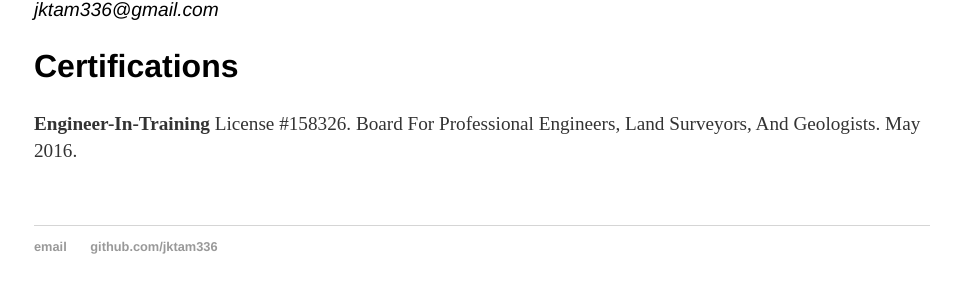
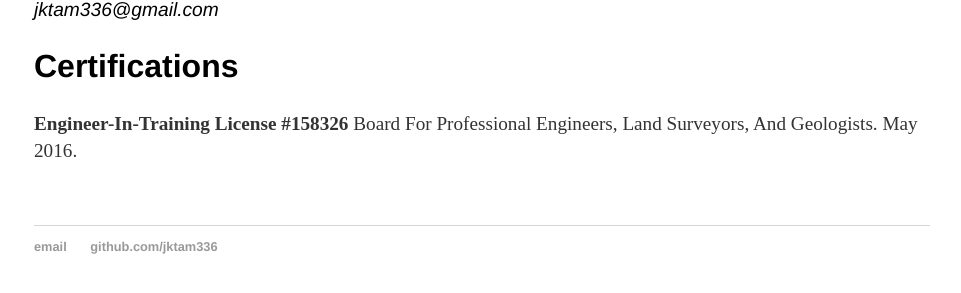
Before and after one commit to jktam336/jktam336.github.io, a Jekyll site: the page built from cv/index.html, in a window 1280 px wide. Shown: the part 264-557 px from the top of the page, without its empty margins (158-1119 px from the left). Built offline with Jekyll 4.4.1, drawn with Linux system fonts in a browser that asks for light colours.

```diff
--- a/cv/index.html
+++ b/cv/index.html
@@ -12,5 +12,5 @@ title: CV of Jonathan Tam
 			<span class="obfuscate">jktam336@gmail.com</span>
 		</address>
 		<h2>Certifications</h2>
-		<p><strong>Engineer-In-Training</strong> License #158326. Board For Professional Engineers, Land Surveyors, And Geologists. May 2016. </p>
+		<p><strong>Engineer-In-Training License #158326</strong> Board For Professional Engineers, Land Surveyors, And Geologists. May 2016. </p>
 </div>
```
